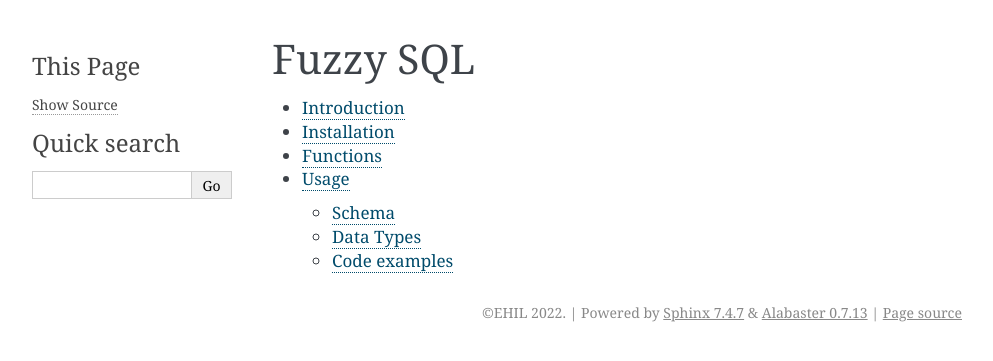
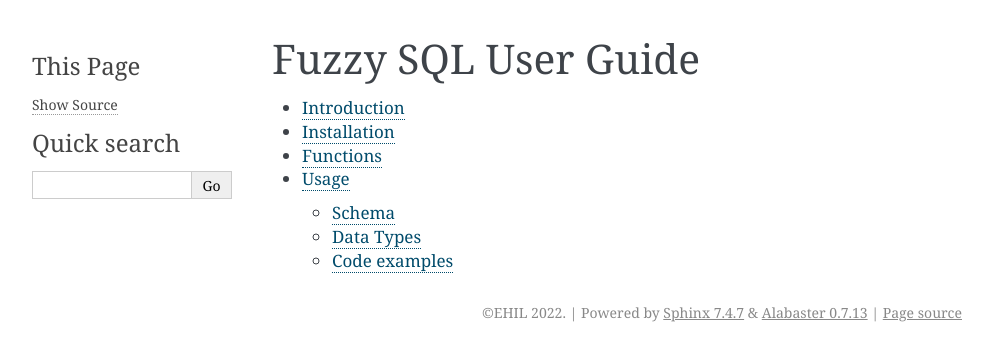
Before and after one commit to skababji-ehil/fuzzy_sql, a Sphinx documentation site: the page built from docs/index.rst, in a window 1280 px wide. Shown: the top 361 px of the page, without its empty margins (148-1141 px from the left). Built offline with Sphinx 7.4.7, drawn with Linux system fonts in a browser that asks for light colours.

Commit message:
renamed doc file

```diff
--- a/docs/conf.py
+++ b/docs/conf.py
@@ -6,7 +6,7 @@
 # -- Project information -----------------------------------------------------
 # https://www.sphinx-doc.org/en/master/usage/configuration.html#project-information
 
-project = 'Fuzzy SQL'
+project = 'Fuzzy SQL User Guide'
 copyright = 'EHIL 2022'
 author = 'Samer Kababji @ EHIL'
 version = 'v1.0.0-beta'
--- a/docs/index.rst
+++ b/docs/index.rst
@@ -3,8 +3,8 @@
    You can adapt this file completely to your liking, but it should at least
    contain the root `toctree` directive.
 
-Fuzzy SQL
-=========
+Fuzzy SQL User Guide
+====================
 
 .. toctree::
    :maxdepth: 2
```
Also changed, not shown: 1 other file.
